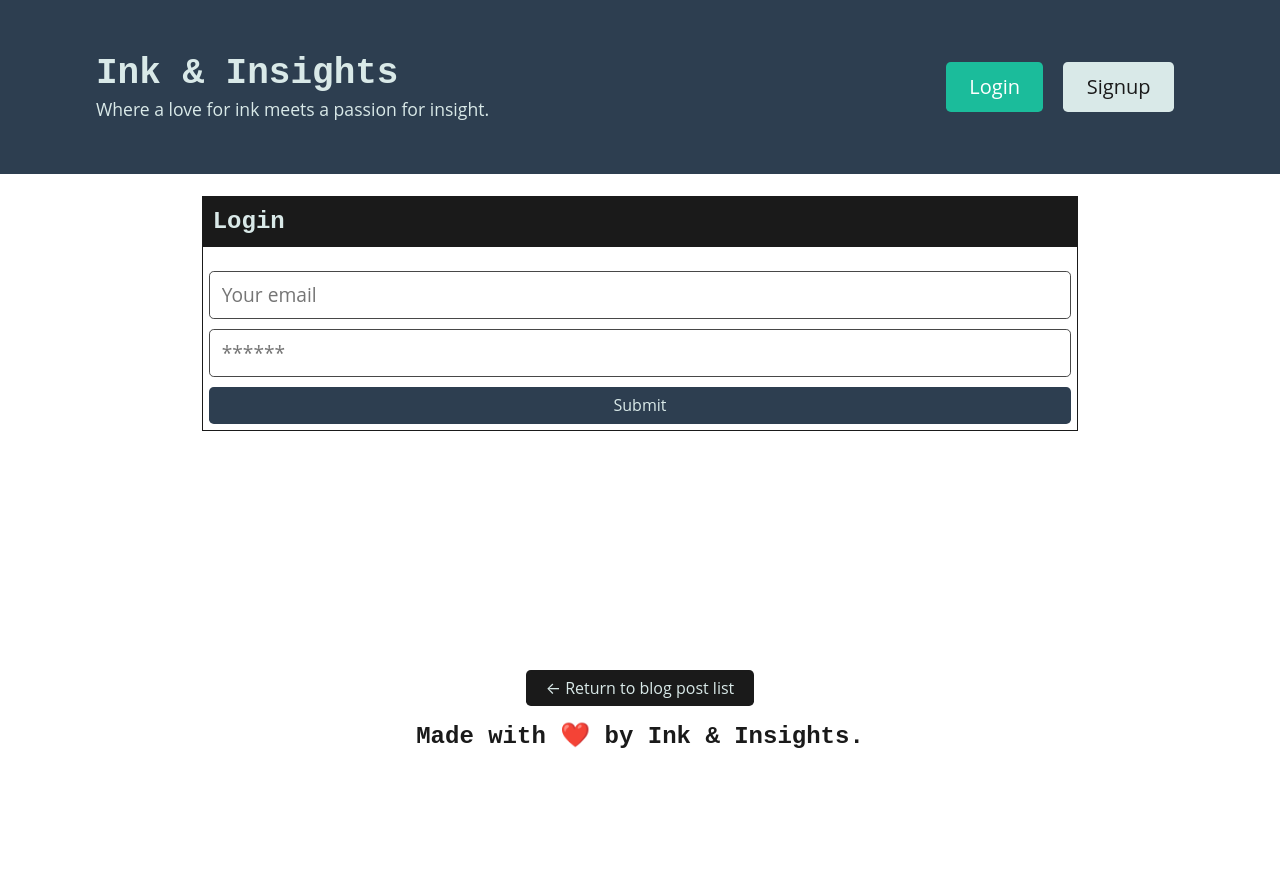
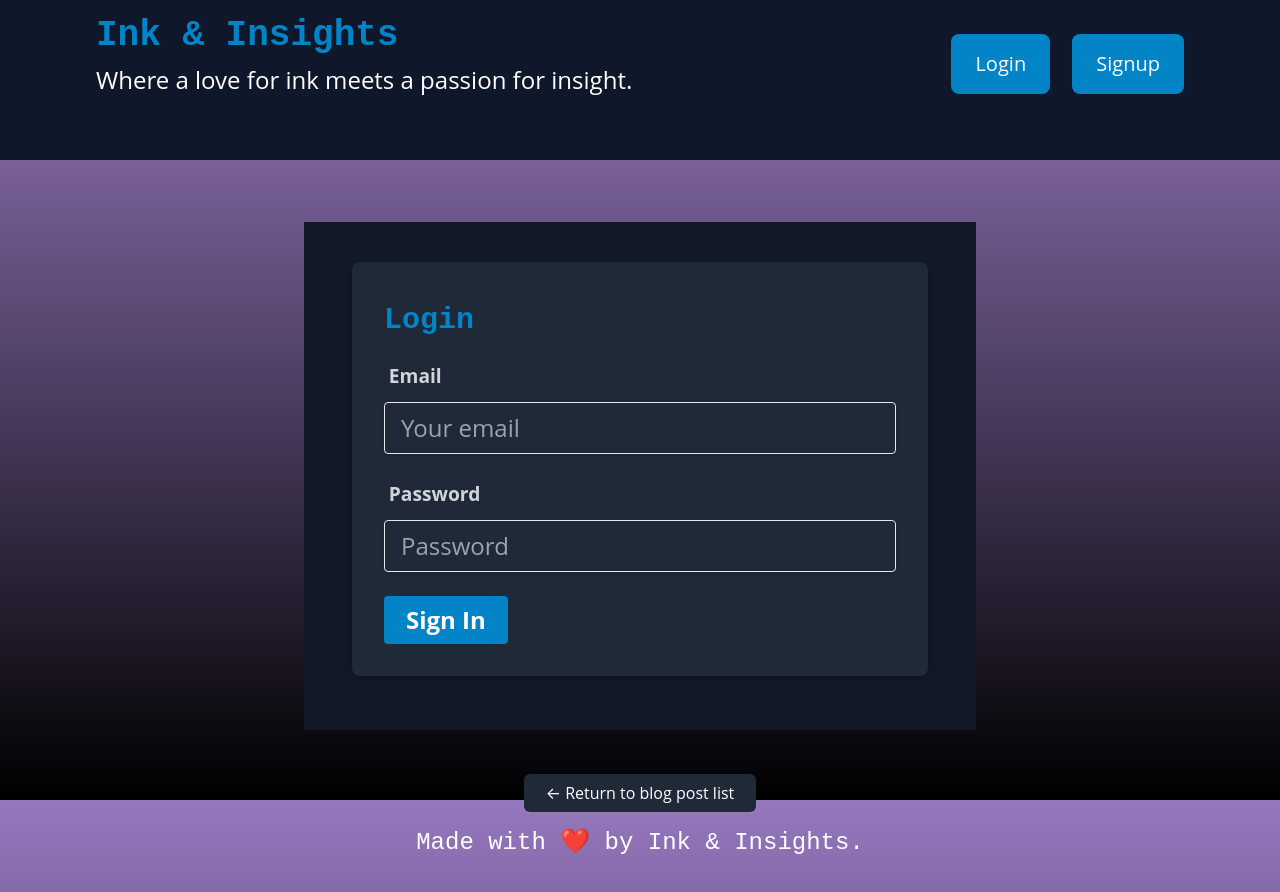
Before and after one commit to David0864/Ink-Insights-, a React (Vite) app in the folder client/: page /login in a window 1280 px wide. Shown: the top 892 px of the page. Before the commit the page ends 800 px from the top, so only its background shows below. Built offline with nearby package versions, Linux system fonts and the light colour scheme.

Commit message:
added styling

```diff
--- a/client/src/components/Footer/index.jsx
+++ b/client/src/components/Footer/index.jsx
@@ -1,20 +1,20 @@
-import { useLocation, useNavigate } from 'react-router-dom';
+import { useLocation } from 'react-router-dom';
 
 const Footer = () => {
   const location = useLocation();
-  const navigate = useNavigate();
+
   return (
-    <footer className="w-100 mt-auto bg-secondary p-4">
-      <div className="container text-center mb-5">
+    <footer className="w-full mt-auto bg-secondary p-4">
+      <div className="container mx-auto text-center mb-5">
         {location.pathname !== '/' && (
           <button
-            className="btn btn-dark mb-3"
-            onClick={() => navigate(-1)}
+            className="bg-gray-800 text-white px-4 py-2 rounded-md mb-3 hover:bg-gray-700"
+            onClick={() => window.history.back()}
           >
             &larr; Return to blog post list
           </button>
         )}
-        <h4>
+        <h4 className="text-white">
           Made with{' '}
           <span
             className="emoji"
--- a/client/src/components/Header/index.jsx
+++ b/client/src/components/Header/index.jsx
@@ -1,5 +1,4 @@
 import { Link } from 'react-router-dom';
-
 import Auth from '../../utils/auth';
 
 const Header = () => {
@@ -7,29 +6,35 @@ const Header = () => {
     event.preventDefault();
     Auth.logout();
   };
+
   return (
-    <header className="bg-primary text-light mb-4 py-3 flex-row align-center">
-      <div className="container flex-row justify-space-between-lg justify-center align-center">
+    <header className="bg-slate-900 text-white mb-4 py-3">
+      <div className="container mx-auto flex justify-between items-center">
         <div>
-          <Link className="text-light" to="/">
-            <h1 className="m-0">Ink & Insights</h1>
+          <Link className="text-lg text-sky-600" to="/">
+            <h1 className="text-4xl font-bold">Ink & Insights</h1>
           </Link>
-          <p className="m-0">Where a love for ink meets a passion for insight.</p>
+          <p className="text-2xl">Where a love for ink meets a passion for insight.</p>
         </div>
-        <div>
+        <div className="flex items-center">
+          <p className="text-xl mr-4 pt-4">
+            {Auth.loggedIn() && `Hey there, ${Auth.getProfile().data.username}!`}
+          </p>
           {Auth.loggedIn() ? (
             <>
-              <span>Hey there, {Auth.getProfile().data.username}!</span>
-              <button className="btn btn-lg btn-light m-2" onClick={logout}>
+              <Link className="bg-sky-600 text-white px-6 py-3 rounded-lg no-underline hover:no-underline text-xl" to="/account">
+                Account
+              </Link>
+              <button className="bg-sky-600 px-6 py-3 rounded-lg text-xl ml-4" onClick={logout}>
                 Logout
               </button>
             </>
           ) : (
             <>
-              <Link className="btn btn-lg btn-info m-2" to="/login">
+              <Link className="bg-sky-600 text-white px-6 py-3 rounded-lg no-underline hover:no-underline text-xl" to="/login">
                 Login
               </Link>
-              <Link className="btn btn-lg btn-light m-2" to="/signup">
+              <Link className="bg-sky-600 text-white px-6 py-3 rounded-lg no-underline hover:no-underline text-xl ml-4" to="/signup">
                 Signup
               </Link>
             </>
--- a/client/src/components/ThoughtForm/index.jsx
+++ b/client/src/components/ThoughtForm/index.jsx
@@ -9,15 +9,9 @@ import Auth from '../../utils/auth';
 
 const ThoughtForm = () => {
   const [thoughtText, setThoughtText] = useState('');
-
   const [characterCount, setCharacterCount] = useState(0);
-
-  const [addThought, { error }] = useMutation
-  (ADD_THOUGHT, {
-    refetchQueries: [
-      QUERY_THOUGHTS,
-      'getThoughts'
-    ]
+  const [addThought, { error }] = useMutation(ADD_THOUGHT, {
+    refetchQueries: [QUERY_THOUGHTS],
   });
 
   const handleFormSubmit = async (event) => {
@@ -47,49 +41,45 @@ const ThoughtForm = () => {
   };
 
   return (
-    <div>
-      <h3>Create new Bookclub</h3>
+    <div className="mt-8 max-w-lg mx-auto ">
+      <h3 className="text-3xl font-bold mb-4">Create New Thought</h3>
 
       {Auth.loggedIn() ? (
         <>
-          <p
-            className={`m-0 ${
-              characterCount === 280 || error ? 'text-danger' : ''
-            }`}
-          >
+          <p className={`text-sm mb-2 ${characterCount === 280 || error ? 'text-red-500' : ''}`}>
             Character Count: {characterCount}/280
           </p>
-          <form
-            className="flex-row justify-center justify-space-between-md align-center"
-            onSubmit={handleFormSubmit}
-          >
-            <div className="col-12 col-lg-9">
+          <form onSubmit={handleFormSubmit} className="flex flex-col space-y-4">
             <textarea
               name="thoughtText"
               placeholder="Here's a new thought..."
               value={thoughtText}
-                className="form-input w-100"
-                style={{ lineHeight: '1.5', resize: 'vertical' }}
               onChange={handleChange}
+              className="w-full p-2 border rounded-md resize-none"
+              style={{ minHeight: '150px' }}
             ></textarea>
-            </div>
-
-            <div className="col-12 col-lg-3">
-              <button className="btn btn-primary btn-block py-3" type="submit">
+            <button
+              className="bg-blue-500 text-white py-3 rounded-md hover:bg-blue-600 transition-colors duration-300"
+              type="submit"
+            >
               Add Thought
             </button>
-            </div>
             {error && (
-              <div className="col-12 my-3 bg-danger text-white p-3">
-                {error.message}
-              </div>
+              <div className="bg-red-500 text-white p-2 rounded-md">{error.message}</div>
             )}
           </form>
         </>
       ) : (
-        <p>
+        <p className="text-lg">
           You need to be logged in to share your thoughts. Please{' '}
-          <Link to="/login">login</Link> or <Link to="/signup">signup.</Link>
+          <Link to="/login" className="text-blue-500 hover:underline">
+            login
+          </Link>{' '}
+          or{' '}
+          <Link to="/signup" className="text-blue-500 hover:underline">
+            signup
+          </Link>
+          .
         </p>
       )}
     </div>
--- /dev/null
+++ b/client/src/index.css
@@ -0,0 +1,10 @@
+@tailwind base;
+@tailwind components;
+@tailwind utilities;
+
+body {
+    background-image: linear-gradient(to bottom, rgb(150, 120, 190), #000000);
+    background-size: cover;
+    background-attachment: fixed;
+    min-height: 100vh;
+}
--- /dev/null
+++ b/client/src/pages/Account.jsx
@@ -0,0 +1,31 @@
+import { useQuery } from '@apollo/client';
+import React from 'react';
+import ThoughtList from '../components/ThoughtList';
+import { QUERY_THOUGHTS } from '../utils/queries';
+import Auth from '../utils/auth';
+
+
+const AccountPage = () => {
+    const { username } = Auth.getProfile().data;
+
+    const { loading, error, data } = useQuery(QUERY_THOUGHTS, {
+        variables: { username }
+    });
+
+
+    const thoughts = data?.thoughts || [];
+  return (
+      <div className="col-12 col-md-8 mb-3">
+        <h1>My Thoughts</h1>
+          {loading ? (
+            <div>Loading... Please Wait</div>
+          ) : (
+            <ThoughtList
+              thoughts={thoughts}
+            />
+          )}
+        </div>
+  );
+};
+
+export default AccountPage;
--- a/client/src/pages/Home.jsx
+++ b/client/src/pages/Home.jsx
@@ -14,7 +14,7 @@ const Home = () => {
       <div className="flex-row justify-center">
         <div
           className="col-12 col-md-10 mb-3 p-3"
-          style={{ border: '1px dotted #1a1a1a' }}
+
         >
           <ThoughtForm />
         </div>
--- a/client/src/pages/Login.jsx
+++ b/client/src/pages/Login.jsx
@@ -1,12 +1,12 @@
-import { useState } from 'react';
-import { Link } from 'react-router-dom';
-import { useMutation } from '@apollo/client';
-import { LOGIN_USER } from '../utils/mutations';
+import { useState } from "react";
+import { Link } from "react-router-dom";
+import { useMutation } from "@apollo/client";
+import { LOGIN_USER } from "../utils/mutations";
 
-import Auth from '../utils/auth';
+import Auth from "../utils/auth";
 
-const Login = (props) => {
-  const [formState, setFormState] = useState({ email: '', password: '' });
+const Login = () => {
+  const [formState, setFormState] = useState({ email: "", password: "" });
   const [login, { error, data }] = useMutation(LOGIN_USER);
 
   // update state based on form input changes
@@ -22,7 +22,7 @@ const Login = (props) => {
   // submit form
   const handleFormSubmit = async (event) => {
     event.preventDefault();
-    console.log(formState);
+
     try {
       const { data } = await login({
         variables: { ...formState },
@@ -35,59 +35,77 @@ const Login = (props) => {
 
     // clear form values
     setFormState({
-      email: '',
-      password: '',
+      email: "",
+      password: "",
     });
   };
 
   return (
-    <main className="flex-row justify-center mb-4">
-      <div className="col-12 col-lg-10">
-        <div className="card">
-          <h4 className="card-header bg-dark text-light p-2">Login</h4>
-          <div className="card-body">
+    <div className="pt-10">
+      <main className="flex justify-center items-center pt-10 pb-8 mb-4 bg-gray-900 max-w-2xl mx-auto lg:text-xl xl:text-2xl">
+        <div className="w-full max-w-xl">
+          <div className="bg-gray-800 shadow-md rounded-lg px-8 pt-10 pb-8 mb-4">
+            <h4 className="text-3xl font-bold mb-4 text-sky-600">Login</h4>
             {data ? (
-              <p>
-                Success! You may now head{' '}
-                <Link to="/">back to the homepage.</Link>
+              <p className="text-green-500 mb-4">
+                Success! You may now head{" "}
+                <Link to="/" className="text-blue-500">
+                  back to the homepage.
+                </Link>
               </p>
             ) : (
               <form onSubmit={handleFormSubmit}>
+                <div className="mb-6">
+                  <label
+                    className="block text-gray-300 text-md font-bold mb-2"
+                    htmlFor="email"
+                  >
+                    Email
+                  </label>
                   <input
-                  className="form-input"
+                    className="shadow appearance-none border rounded w-full py-2 px-3 text-white leading-tight focus:outline-none focus:shadow-outline bg-transparent"
+                    id="email"
+                    type="email"
                     placeholder="Your email"
                     name="email"
-                  type="email"
                     value={formState.email}
                     onChange={handleChange}
                   />
+                </div>
+                <div className="mb-6">
+                  <label
+                    className="block text-gray-300 text-md font-bold mb-2"
+                    htmlFor="password"
+                  >
+                    Password
+                  </label>
                   <input
-                  className="form-input"
-                  placeholder="******"
+                    className="shadow appearance-none border rounded w-full py-2 px-3 text-white leading-tight focus:outline-none focus:shadow-outline bg-transparent"
+                    id="password"
+                    type="password"
+                    placeholder="Password"
                     name="password"
-                  type="password"
                     value={formState.password}
                     onChange={handleChange}
                   />
+                </div>
+                <div className="flex items-center justify-between">
                   <button
-                  className="btn btn-block btn-primary"
-                  style={{ cursor: 'pointer' }}
+                    className="bg-sky-600 hover:bg-blue-700 text-white font-bold py-2 px-4 rounded focus:outline-none focus:shadow-outline"
                     type="submit"
                   >
-                  Submit
+                    Sign In
                   </button>
+                </div>
               </form>
             )}
-
+          </div>
           {error && (
-              <div className="my-3 p-3 bg-danger text-white">
-                {error.message}
-              </div>
+            <div className="text-red-500 text-center">{error.message}</div>
           )}
         </div>
+      </main>
     </div>
-      </div>
-    </main>
   );
 };
 
--- a/client/vite.config.js
+++ b/client/vite.config.js
@@ -1,9 +1,14 @@
 import { defineConfig } from 'vite'
 import react from '@vitejs/plugin-react'
+import tailwindcss from 'tailwindcss'
 
 // https://vitejs.dev/config/
 export default defineConfig({
   plugins: [react()],
+  css: {
+    postcss: {
+      plugins: [tailwindcss()],
+    }},
   server: {
     port: 3000,
     open: true,
--- a/package.json
+++ b/package.json
@@ -15,5 +15,10 @@
   "license": "ISC",
   "devDependencies": {
     "concurrently": "^8.2.0"
+  },
+  "dependencies": {
+    "autoprefixer": "^10.4.19",
+    "postcss": "^8.4.38",
+    "tailwindcss": "^3.4.3"
   }
 }
```
Also changed, not shown: client/src/main.jsx (+6 -1 lines), client/src/utils/queries.js (+10 -0 lines), 1 other file (tests, documents, lock files or other folders). Lines whose indentation alone changed are shown as unchanged.
